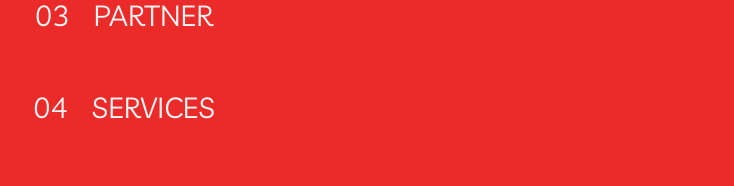
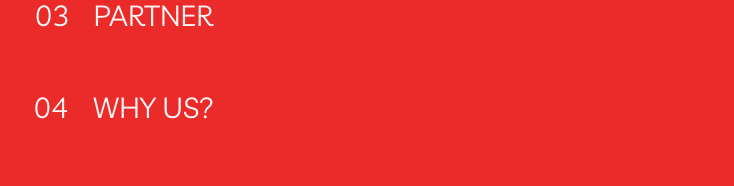
Before and after one commit to aliezaheer/bleve, a Next.js app: page /contact in a window 1280 px wide. Both pictures are taken after a click on the label 1189 px from the left and 66 px from the top of the page. Shown: the part 384-570 px from the top of the page, without its empty margins (516-1250 px from the left). Built offline with nearby package versions, Linux system fonts and the light colour scheme.

Commit message:
some fixed with optemization and nav

```diff
--- a/components/HomePage/BeforeFooter.jsx
+++ b/components/HomePage/BeforeFooter.jsx
@@ -1,4 +1,6 @@
 import Link from "next/link";
+
+
 
 const BeforeFooter = () => {
   return (
--- a/components/HomePage/BusinessProcess.jsx
+++ b/components/HomePage/BusinessProcess.jsx
@@ -6,7 +6,7 @@ import HomeFourthSec from "./HomeFourthSec";
 
 const BusinessProcess = () => {
   return (
-    <>
+    <section id="why-us">
       <div className="bg-lightPurple flex justify-between flex-col md:flex-row  h-full pl-4 md:pl-1 py-12 xl:py-16 2xl:py-52">
         <div className="mt-12">
           <h2 className="text-2xl md:text-8xl md:ml-20 ">
@@ -42,7 +42,7 @@ const BusinessProcess = () => {
         </div>
       </div>
       <HomeFourthSec />
-    </>
+    </section>
   );
 };
 
--- a/components/Navbar.jsx
+++ b/components/Navbar.jsx
@@ -88,8 +88,8 @@ const Navbar = () => {
               </Link>
             </li>
             <li className="navigation__item">
-              <Link href="#" className="navigation__link">
-                <span>04</span>Services
+              <Link href="/#why-us" className="navigation__link">
+                <span>04</span>Why Us?
               </Link>
             </li>
             <li className="navigation__item">
--- a/components/hero/Hero.jsx
+++ b/components/hero/Hero.jsx
@@ -15,7 +15,7 @@ const Hero = () => {
           <br />
           <span className=" xl:ml-40">Power Of</span>
           <br />
-          <span className="ml-10 xl:-ml-6 text-red">
+          <span className="text-7xl xl:text-8xl ml-10 xl:-ml-6 text-red drop-shadow-2xl">
             IT Reselling <br />
           </span>
           <span className="xl:ml-40">Services</span>
```
